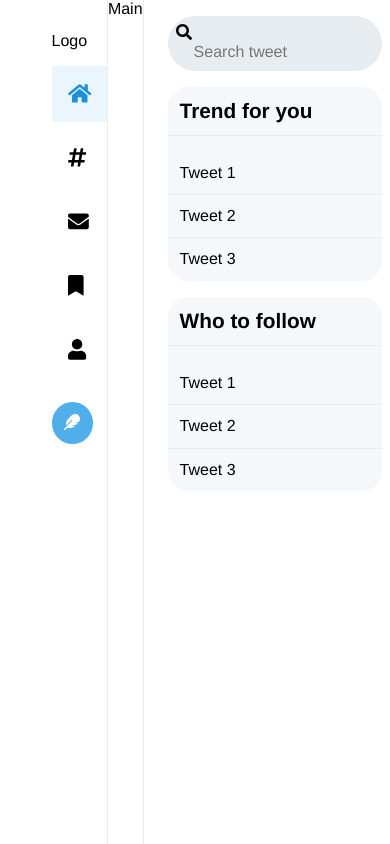
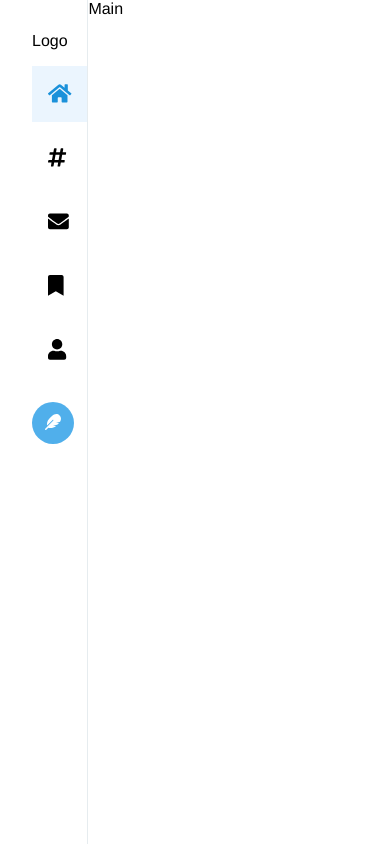
Before and after one commit to ypcethan/mern_twitter_clone_frontend, a React (Create React App) app: page / in a window 390 px wide. Built offline with nearby package versions, Linux system fonts and the light colour scheme.

Commit message:
adding responsive effect on the main page

```diff
--- a/src/App.scss
+++ b/src/App.scss
@@ -8,13 +8,26 @@
 }
 
 .navbar__container{
-  flex:1;
+  flex:1 2;
   border-right: 1px solid $light-gray;
 }
 .main__container{
-  flex:2;
+  flex:2 1;
   border-right: 1px solid $light-gray;
 }
 .sidebar__container{
-  flex:1;
+  flex:1 5;
 }
+
+@media (max-width: $small-screen){
+  .sidebar__container{
+    display: none;
+  }
+  .main__container{
+    flex:4;
+    border-right: 0px;
+  }
+  .app{
+    width: 100%;
+  }
+}
```
